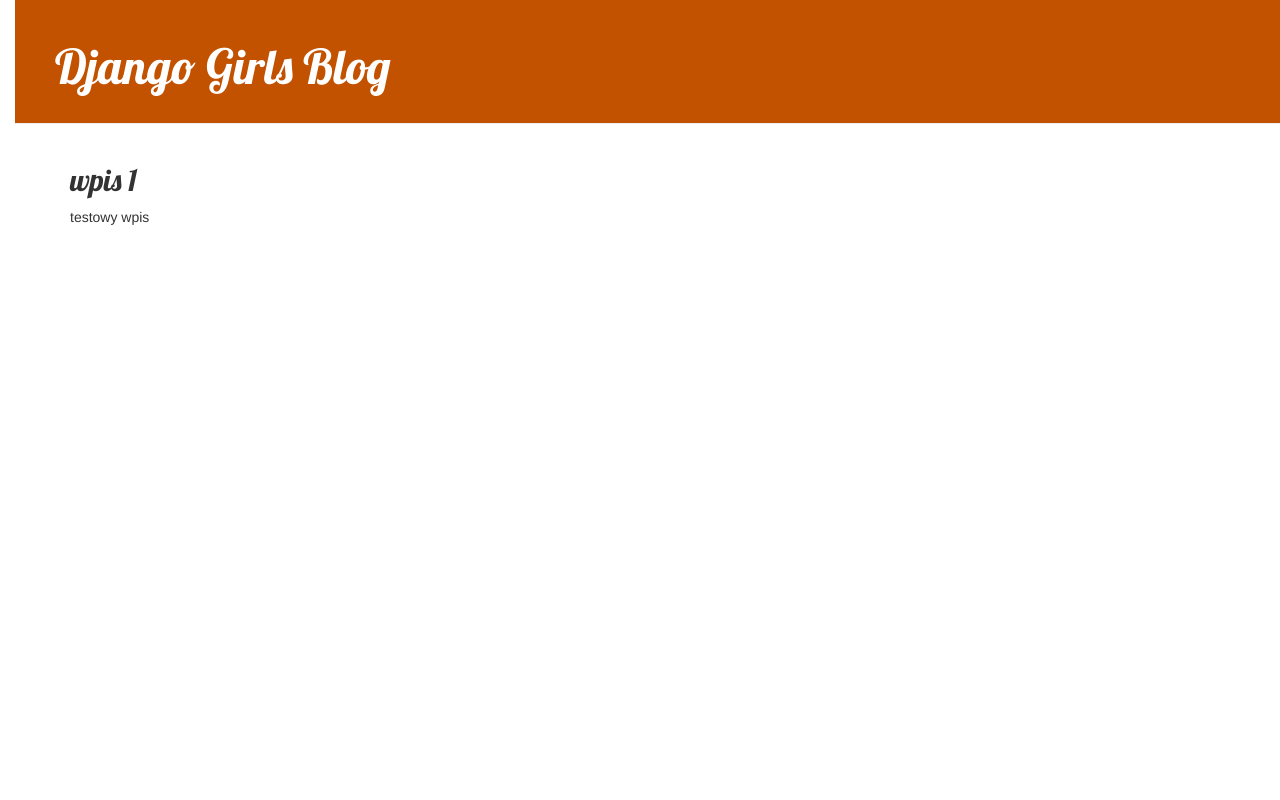
After one commit to gluska/my-first-blog, a Django app: page /post/1/ in a window 1280 px wide. The commit adds this page. Run offline with Django 3.2, Linux system fonts and the light colour scheme; data comes from the database, SQL or seed files in the repository; some libraries are stand-ins or nearby versions.

Commit message:
Added view and template for detailed blog post as well as CSS for the site.

```diff
--- /dev/null
+++ b/blog/static/css/blog.css
@@ -0,0 +1,55 @@
+h1 a, h2 a {
+    color: #C25100;
+    font-family: 'Lobster';
+}
+
+body {
+    padding-left: 15px;
+}
+
+.page-header {
+    background-color: #C25100;
+    margin-top: 0;
+    padding: 20px 20px 20px 40px;
+}
+
+.page-header h1, .page-header h1 a, .page-header h1 a:visited, .page-header h1 a:active {
+    color: #ffffff;
+    font-size: 36pt;
+    text-decoration: none;
+}
+
+.content {
+    margin-left: 40px;
+}
+
+h1, h2, h3, h4 {
+    font-family: 'Lobster', cursive;
+}
+
+.date {
+    color: #828282;
+}
+
+.save {
+    float: right;
+}
+
+.post-form textarea, .post-form input {
+    width: 100%;
+}
+
+.top-menu, .top-menu:hover, .top-menu:visited {
+    color: #ffffff;
+    float: right;
+    font-size: 26pt;
+    margin-right: 20px;
+}
+
+.post {
+    margin-bottom: 70px;
+}
+
+.post h2 a, .post h1 a:visited {
+    color: #000000;
+}
--- /dev/null
+++ b/blog/templates/blog/base.html
@@ -0,0 +1,24 @@
+
+<html>
+    {% load static %}
+    <head>
+        <title>Django Girls blog</title>
+        <link rel="stylesheet" href="//maxcdn.bootstrapcdn.com/bootstrap/3.2.0/css/bootstrap.min.css">
+        <link rel="stylesheet" href="//maxcdn.bootstrapcdn.com/bootstrap/3.2.0/css/bootstrap-theme.min.css">
+        <link href='//fonts.googleapis.com/css?family=Lobster&subset=latin,latin-ext' rel='stylesheet' type='text/css'>
+        <link rel="stylesheet" href="{% static 'css/blog.css' %}">
+    </head>
+    <body>
+        <div class="page-header">
+            <h1><a href="/">Django Girls Blog</a></h1>
+        </div>
+        <div class="content container">
+            <div class="row">
+                <div class="col-md-8">
+                {% block content %}
+                {% endblock %}
+                </div>
+            </div>
+        </div>
+    </body>
+</html>
--- /dev/null
+++ b/blog/templates/blog/post_detail.html
@@ -0,0 +1,13 @@
+{% extends 'blog/base.html' %}
+
+{% block content %}
+    <div class="post">
+        {% if post.published_date %}
+            <div class="date">
+                {{ post.published_date }}
+            </div>
+        {% endif %}
+        <h2>{{ post.title }}</h2>
+        <p>{{ post.text|linebreaksbr }}</p>
+    </div>
+{% endblock %}
--- a/blog/urls.py
+++ b/blog/urls.py
@@ -3,4 +3,5 @@
 
 urlpatterns = [
     path('', views.post_list, name = 'post_list'),
+    path('post/<int:pk>/', views.post_detail, name='post_detail'),
 ]
--- a/blog/views.py
+++ b/blog/views.py
@@ -1,4 +1,4 @@
-from django.shortcuts import render
+from django.shortcuts import render, get_object_or_404
 from django.utils import timezone
 from .models import Post #Kropka przed modelami models oznacza bieżący katalog; nazwę pliku models.py podejemy bez .py
 
@@ -6,3 +6,7 @@
     #posts = Post.objects.filter(published_date__lte=timezone.now()).order_by('published_date') #filtrowanie data publikacji postu mniejsza (lte) data bieżąca
     posts = Post.objects.all()
     return render(request, 'blog/post_list.html', {'posts': posts})
+
+def post_detail(request, pk):
+    post = get_object_or_404(Post, pk=pk)
+    return render(request, 'blog/post_detail.html', {'post': post})
```
Also changed, not shown: blog/templates/blog/post_list - Kopia.html (added, +34 -0 lines), blog/templates/blog/post_list.html (+12 -18 lines), mysite/settings.py (line endings or trailing spaces).
